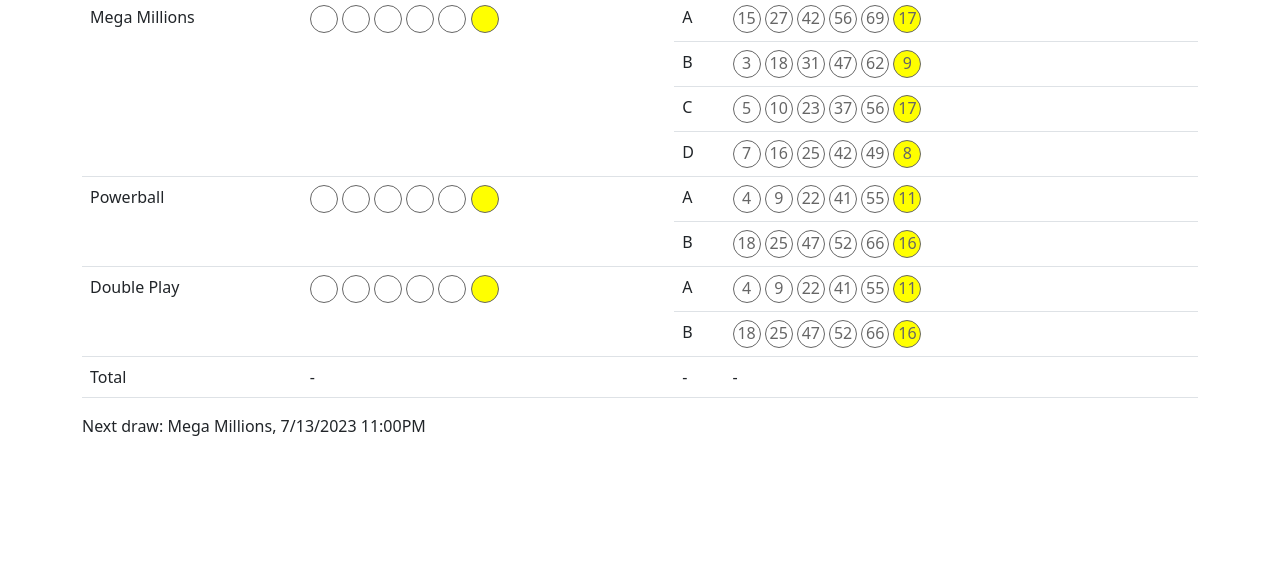
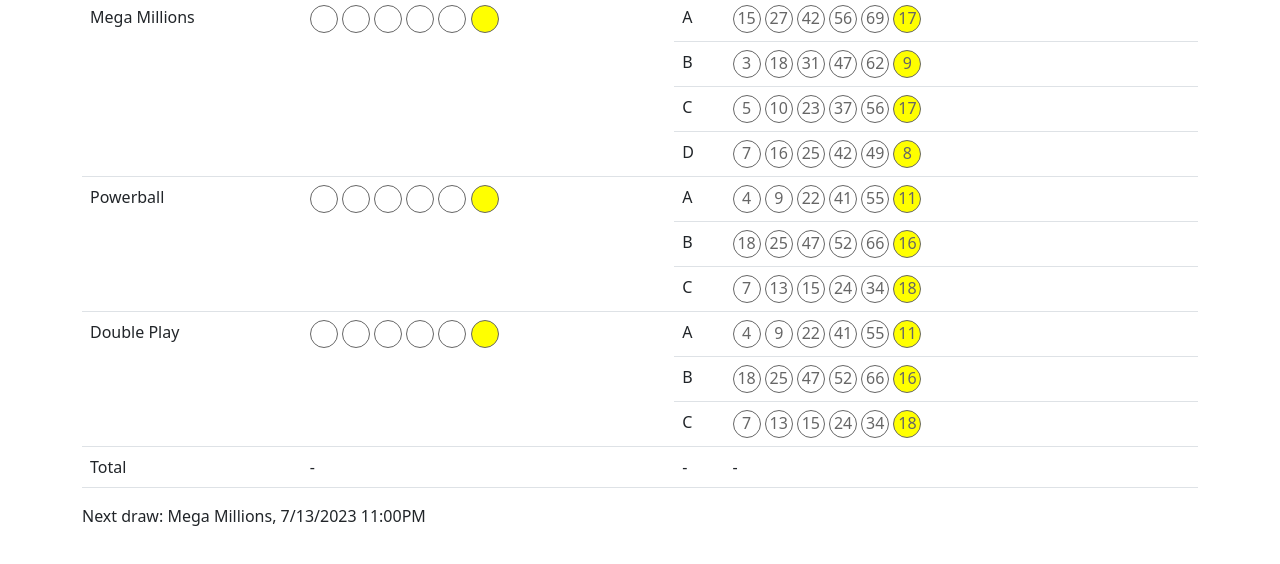
Before and after one commit to lufli/tools, a website: page public/lucky.html in a window 1280 px wide. Shown: the part 100-664 px from the top of the page. Drawn offline with nearby package versions, Linux system fonts and the light colour scheme; no server answers.

Commit message:
add one more play for powerball

```diff
--- a/public/lucky.html
+++ b/public/lucky.html
@@ -111,8 +111,8 @@
                         <td class="prize"></td>
                     </tr>
                     <tr>
-                        <td rowspan="2">Powerball</td>
-                        <td rowspan="2" class="win-powerball">
+                        <td rowspan="3">Powerball</td>
+                        <td rowspan="3" class="win-powerball">
                             <span class="ball"></span>
                             <span class="ball"></span>
                             <span class="ball"></span>
@@ -144,8 +144,20 @@
                         <td class="prize"></td>
                     </tr>
                     <tr>
-                        <td rowspan="2">Double Play</td>
-                        <td rowspan="2" class="win-double-play">
+                        <td>C</td>
+                        <td class="play-powerball">
+                            <span class="ball">7</span>
+                            <span class="ball">13</span>
+                            <span class="ball">15</span>
+                            <span class="ball">24</span>
+                            <span class="ball">34</span>
+                            <span class="special-ball">18</span>
+                        </td>
+                        <td class="prize"></td>
+                    </tr>
+                    <tr>
+                        <td rowspan="3">Double Play</td>
+                        <td rowspan="3" class="win-double-play">
                             <span class="ball"></span>
                             <span class="ball"></span>
                             <span class="ball"></span>
@@ -173,6 +185,18 @@
                             <span class="ball">52</span>
                             <span class="ball">66</span>
                             <span class="special-ball">16</span>
+                        </td>
+                        <td class="prize"></td>
+                    </tr>
+                    <tr>
+                        <td>C</td>
+                        <td class="play-double">
+                            <span class="ball">7</span>
+                            <span class="ball">13</span>
+                            <span class="ball">15</span>
+                            <span class="ball">24</span>
+                            <span class="ball">34</span>
+                            <span class="special-ball">18</span>
                         </td>
                         <td class="prize"></td>
                     </tr>
```
